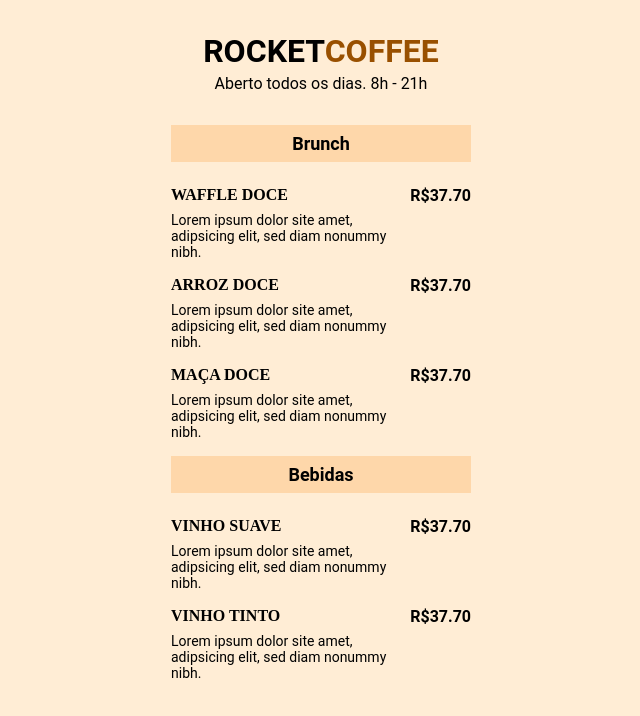
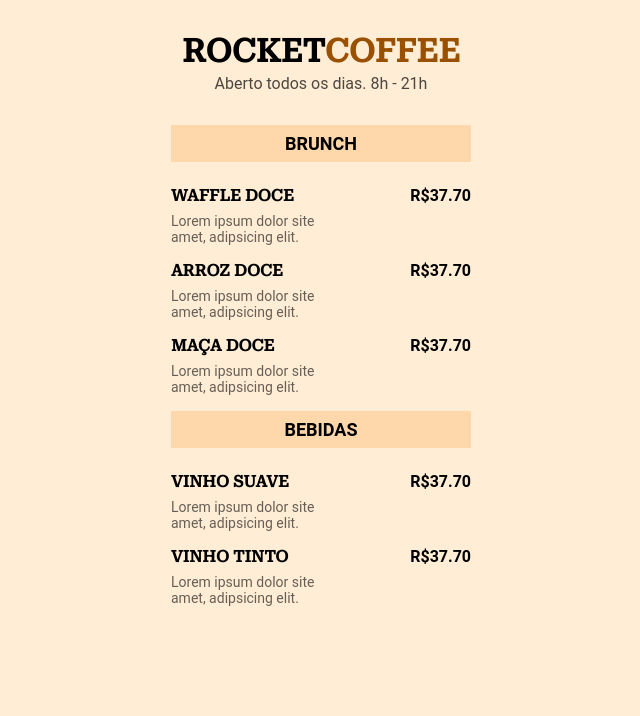
Before and after one commit to raelalves182/Maratona-Explorer_3.0, a Next.js app: page / in a window 1280 px wide. Shown: the top 716 px of the page, without its empty margins (319-959 px from the left). Built offline with nearby package versions, Linux system fonts and the light colour scheme.

Commit message:
feat: end

```diff
--- a/src/components/Brunch/Brunch.js
+++ b/src/components/Brunch/Brunch.js
@@ -9,7 +9,7 @@ export default function Brunch() {
         <li>
           <div className='details'>
             <h3 className='details__title'>WAFFLE DOCE</h3>
-            <p className='details__description'>Lorem ipsum dolor site amet, adipsicing elit, sed diam nonummy nibh.</p>
+            <p className='details__description'>Lorem ipsum dolor site amet, adipsicing elit.</p>
           </div>
 
           <strong className='price'>
@@ -20,7 +20,7 @@ export default function Brunch() {
         <li>
           <div className='details'>
             <h3 className='details__title'>ARROZ DOCE</h3>
-            <p className='details__description'>Lorem ipsum dolor site amet, adipsicing elit, sed diam nonummy nibh.</p>
+            <p className='details__description'>Lorem ipsum dolor site amet, adipsicing elit.</p>
           </div>
 
           <strong className='price'>
@@ -31,7 +31,7 @@ export default function Brunch() {
         <li>
           <div className='details'>
             <h3 className='details__title'>MAÇA DOCE</h3>
-            <p className='details__description'>Lorem ipsum dolor site amet, adipsicing elit, sed diam nonummy nibh.</p>
+            <p className='details__description'>Lorem ipsum dolor site amet, adipsicing elit.</p>
           </div>
 
           <strong className='price'>
--- a/src/components/Brunch/brunch.scss
+++ b/src/components/Brunch/brunch.scss
@@ -5,22 +5,25 @@
     background-color: #FED7AA;
     font-size: 18px;
     padding: 8px;
+    text-transform: uppercase;
   }
 
   ul li {
     display: flex;
+    justify-content: space-between;
     margin-bottom: 16px;
 
     .details {
       h3 {
         margin-bottom: 8px;
-        font-family: Roboto serif;
+        font-family: 'Roboto Serif';
         font-size: 16px;
-        font-weight: 700;
       }
 
       p {
         font-size: 14px;
+        max-width: 20ch;
+        color: rgba(0, 0, 0, 0.6);
       }
     }
   }
--- a/src/components/Drinks/Drinks.js
+++ b/src/components/Drinks/Drinks.js
@@ -9,7 +9,7 @@ export default function Drinks() {
         <li>
           <div className='details'>
             <h3 className='details__title'>Vinho Suave</h3>
-            <p className='details__description'>Lorem ipsum dolor site amet, adipsicing elit, sed diam nonummy nibh.</p>
+            <p className='details__description'>Lorem ipsum dolor site amet, adipsicing elit.</p>
           </div>
 
           <strong className='price'>
@@ -20,7 +20,7 @@ export default function Drinks() {
         <li>
           <div className='details'>
             <h3 className='details__title'>Vinho Tinto</h3>
-            <p className='details__description'>Lorem ipsum dolor site amet, adipsicing elit, sed diam nonummy nibh.</p>
+            <p className='details__description'>Lorem ipsum dolor site amet, adipsicing elit.</p>
           </div>
 
           <strong className='price'>
--- a/src/components/Drinks/drinks.scss
+++ b/src/components/Drinks/drinks.scss
@@ -5,23 +5,26 @@
     background-color: #FED7AA;
     font-size: 18px;
     padding: 8px;
+    text-transform: uppercase;
   }
 
   ul li {
     display: flex;
+    justify-content: space-between;
     margin-bottom: 16px;
 
     .details {
       h3 {
         margin-bottom: 8px;
-        font-family: Roboto serif;
+        font-family: 'Roboto Serif';
         font-size: 16px;
-        font-weight: 700;
         text-transform: uppercase;
       }
 
       p {
         font-size: 14px;
+        max-width: 20ch;
+        color: rgba(0, 0, 0, 0.6);
       }
     }
   }
--- a/styles/Home.module.scss
+++ b/styles/Home.module.scss
@@ -9,6 +9,11 @@
 
   h1 {
     margin-bottom: 4px;
+    font-family: 'Roboto Serif';
+  }
+
+  p {
+    color: rgba(0, 0, 0, 0.7);
   }
 
   span {
--- a/styles/globals.scss
+++ b/styles/globals.scss
@@ -1,6 +1,7 @@
 @import './Home.module.scss';
 @import '../src/components/Brunch/brunch.scss';
 @import '../src/components/Drinks/drinks.scss';
+@import url('https://fonts.googleapis.com/css2?family=Roboto+Serif:opsz,wght@8..144,500&display=swap');
 
 html,
 body {
```
